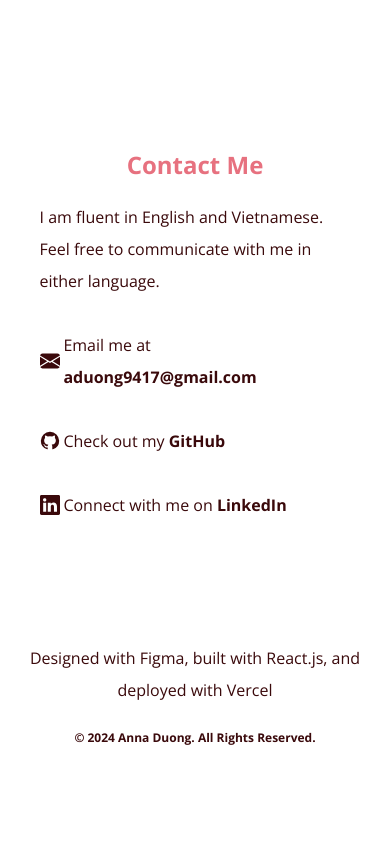
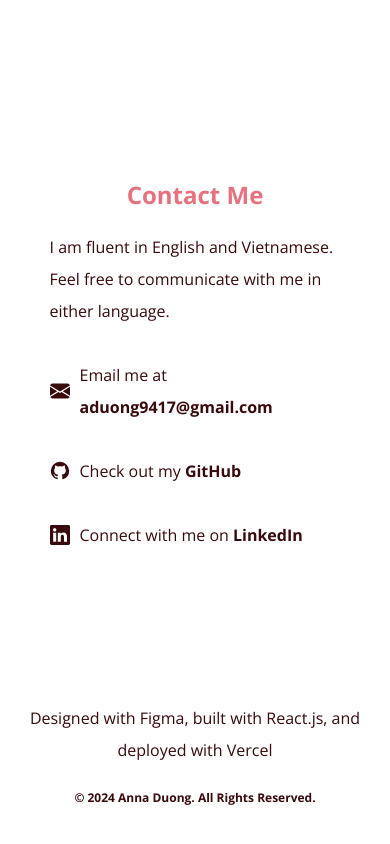
Before and after one commit to annaduong17/portfolio, a React (Create React App) app: page / in a window 390 px wide. Shown: the part 3220-4064 px from the top of the page. Before the commit the page ends 4006 px from the top, so only its background shows below. Built offline with nearby package versions, Linux system fonts and the light colour scheme.

Commit message:
make padding values in contact same as home

```diff
--- a/src/styles/ContactPage.scss
+++ b/src/styles/ContactPage.scss
@@ -14,14 +14,15 @@ $white: #FFFFFF;
 .contact {
   border-radius: 20px;
   background-color: $white;
-  padding: clamp(20px, 4vw, 50px);
+  padding-block: clamp(50px, 8vw, 150px);
+  padding-inline: clamp(30px, 5vw, 75px);
 
   h2 {
     text-align: center;
   }
 
   p {
-    font-size: clamp(1rem, 1.25vw, 2rem);
+    font-size: clamp(1rem, 1.25vw, 1.5rem);
     line-height: 200%;
   }
 
@@ -32,7 +33,7 @@ $white: #FFFFFF;
     a {
       font-weight: 700;
       color: $cherry;
-      margin-right: 1vw;
+      margin-right: clamp(10px, 1vw, 20px);
 
       &.icon-link {
         width: clamp(20px, 2.5vw, 40px);
--- a/src/styles/HomePage.scss
+++ b/src/styles/HomePage.scss
@@ -51,7 +51,7 @@ $white: #FFFFFF;
 
     .title {
       text-transform: uppercase;
-      font-size: clamp(0.65rem, 1vw, 1.5rem);
+      font-size: clamp(0.65rem, 1vw, 1.25rem);
       font-weight: 400;
       letter-spacing: 0.25px;
       color: $white;
```
